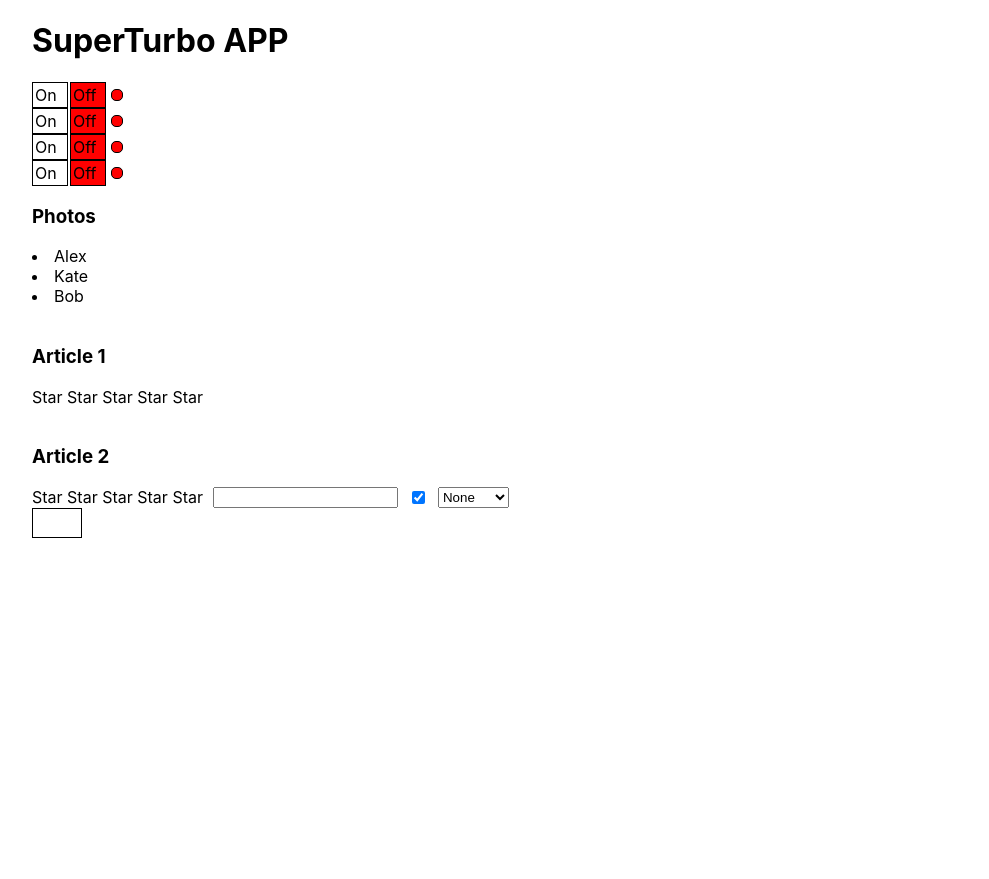
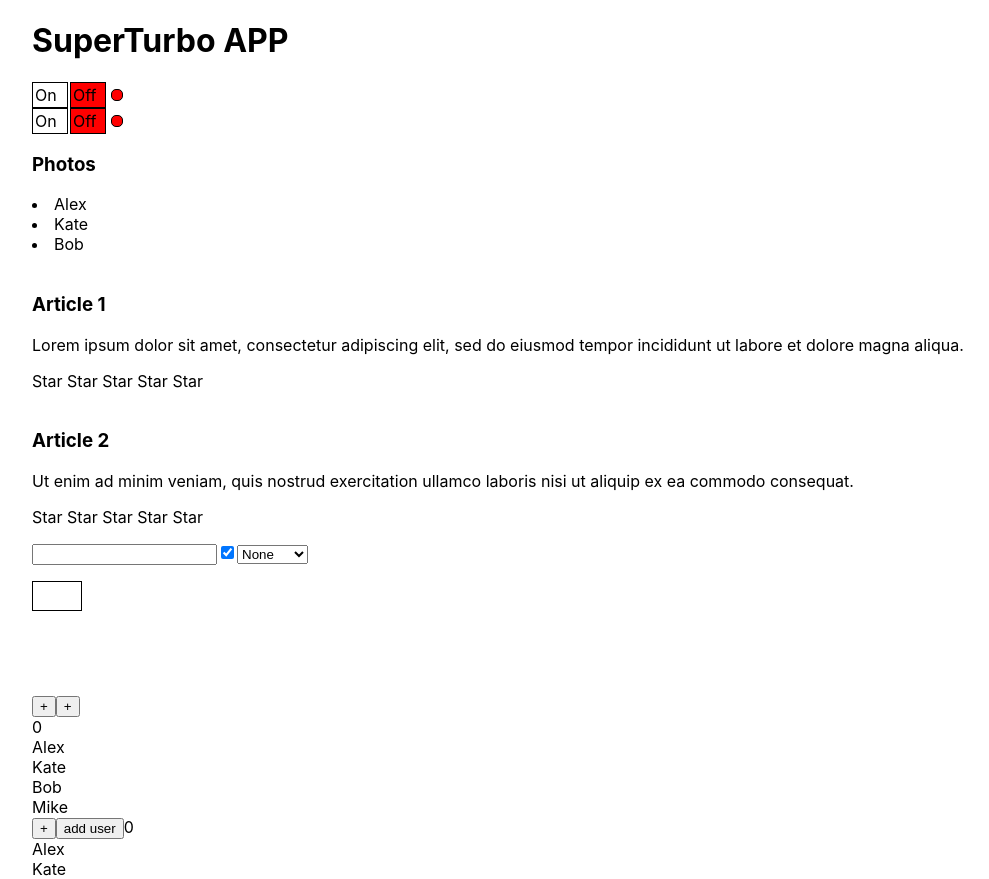
Before and after one commit to AlexBalew/Buttons-toggles-etc, a React (Create React App) app: page / in a window 1280 px wide. Shown: the whole page, without its empty margins (18-1007 px from the left). Before the commit the page ends 800 px from the top, so only its background shows below. Built offline with nearby package versions, Linux system fonts and the light colour scheme.

Commit message:
Added some examples of React.memo and useMemo usage.

```diff
--- a/src/App.css
+++ b/src/App.css
@@ -6,3 +6,7 @@
     display: flex;
     gap: 10px;
 }
+
+.select {
+    display:inline-grid;
+}
--- a/src/App.tsx
+++ b/src/App.tsx
@@ -2,61 +2,82 @@ import React, {useReducer, useState} from 'react';
 import './App.css';
 import PageTitle from "./Components/AppTitle/AppTitle";
 import {OnOff} from "./Components/OnOff/OnOff";
-import ControlledAccordion from "./Components/Accordion/Accordion";
-import {UncontrolledRating} from "./Components/Rating/Rating";
+import {Rating} from "./Components/Rating/Rating";
 import ControlledCheckBox from "./Components/Input/CheckBox";
 import ControlledSelect from "./Components/Input/ControlledSelect";
 import ControlledInput from './Components/Input/Input';
 import {SelectSpan} from "./Components/Select/SelectSpan";
 import {reducer, TOGGLE_CONSTANT} from "./Components/Accordion/AccordionComps/Reducer";
+import {Example} from "./Components/RMemo/ReactMemoExample";
+import Accordion from "./Components/Accordion/Accordion";
+import {ReactMemoUsage} from "./Components/UMemo/UseMemo";
 
 
-//func declaration
 function App() {
 
     //let [ratingValue, setRatingValue] = useState<RatingValueType>(3)
+    //let [collapsed, setCollapsed] = useState(true)
 
-    //let [collapsed, setCollapsed] = useState(true)
     let [collapsed, dispatch] = useReducer(reducer, false)
-
     let [value, setValue] = useState(null)
 
+    const AccordionMemo = React.memo(Accordion)
+    const SelectMemo = React.memo(ControlledSelect)
+    const InputMemo = React.memo(ControlledInput)
+    const CheckboxMemo = React.memo(ControlledCheckBox)
+    const OnOffMemo = React.memo(OnOff)
+    const RatingMemo = React.memo(Rating)
+    const SelectSpanMemo = React.memo(SelectSpan)
 
 
     return (
         <div className='wrapper'>
             <PageTitle title={'SuperTurbo APP'}/>
 
-            <OnOff on={false}/>
-            <OnOff on={false}/>
-            <OnOff on={false}/>
-            <OnOff on={false}/>
+            <OnOffMemo on={false}/>
+            <OnOffMemo on={false}/>
 
-            <ControlledAccordion titleValue={'Photos'} collapsed={collapsed} setCollapsed={()=>{dispatch({type: TOGGLE_CONSTANT})}} items={['Alex', 'Kate', 'Bob']}/>
-           {/* <ControlledAccordion titleValue={'Photos'} collapsed={collapsed} setCollapsed={setCollapsed} items={['Alex', 'Kate', 'Bob']}/>
-            <ControlledAccordion titleValue={'Videos'} collapsed={collapsed} setCollapsed={setCollapsed} items={['sss', 'ggg', 'hhj']} />*/}
-            <br/>
+            <AccordionMemo titleValue={'Photos'}
+                       collapsed={collapsed}
+                       setCollapsed={()=>{dispatch({type: TOGGLE_CONSTANT})}}
+                       items={['Alex', 'Kate', 'Bob']}/>
+                       <br/>
 
 
             <h3>Article 1</h3>
+            <p>
+                Lorem ipsum dolor sit amet, consectetur adipiscing elit,
+                sed do eiusmod tempor incididunt ut labore et dolore magna aliqua.
+            </p>
             <div className='star'>
-                <UncontrolledRating/>
+                <RatingMemo />
             </div>
             <br/>
 
             <h3>Article 2</h3>
+            <p>Ut enim ad minim veniam, quis nostrud exercitation
+                ullamco laboris nisi ut aliquip ex ea commodo consequat.</p>
             <div className='star'>
+                <RatingMemo />
+            </div>
+            <p>
+                <InputMemo />
+                <CheckboxMemo/>
+                <SelectMemo />
+            </p>
 
-                <UncontrolledRating/>
-                <ControlledInput />
-                <ControlledCheckBox/>
-                <ControlledSelect />
-            </div>
-            <div>
-                <SelectSpan value={value} onChange={setValue} items={[
+            <div className='select'>
+                <SelectSpanMemo value={value} onChange={setValue} items={[
                     {value: '1', title: 'Minsk'},
                     {value: '2', title: 'Gomel'},
                     {value: '3', title: 'Brest'}]} />
+                <br/>
+                <br/>
+                <br/>
+                <br/>
+                <Example />
+                <ReactMemoUsage />
+
             </div>
         </div>
     );
--- a/src/Components/Accordion/Accordion.tsx
+++ b/src/Components/Accordion/Accordion.tsx
@@ -9,15 +9,16 @@ type AccordionPropsType = {
     items: string[]
 }
 
+const AccordionTitleMemo = React.memo(AccordionTitle)
+const AccordionBodyMemo = React.memo(AccordionBody)
 
-
-function UncontrolledAccordion(props: AccordionPropsType) {
+function Accordion(props: AccordionPropsType) {
 
     return <div>
-        <AccordionTitle title={props.titleValue} setCollapsed={props.setCollapsed}
+        <AccordionTitleMemo title={props.titleValue} setCollapsed={props.setCollapsed}
                         collapsed={props.collapsed === false}/>
-        {!props.collapsed && <AccordionBody items={props.items}/>}
+        {!props.collapsed && <AccordionBodyMemo items={props.items}/>}
     </div>
 }
 
-export default UncontrolledAccordion
+export default Accordion
--- /dev/null
+++ b/src/Components/RMemo/ReactMemoExample.tsx
@@ -0,0 +1,38 @@
+import React, {useState} from "react";
+
+
+const NewMessageCounter = ( props: {count: number}) => {
+    return <div>{props.count}</div>
+}
+
+const AllUsers = ( props: {users: Array<string>}) => {
+    return <div>
+        {props.users.map((u, i) => <div key={i}>{u}</div>)}
+    </div>
+}
+
+const Users = React.memo(AllUsers)
+const MessageCounter = React.memo(NewMessageCounter)
+
+export const Example = () => {
+    const [counter, setCounter] = useState(0)
+    const [users, setUsers] = useState([
+        'Alex', 'Kate', 'Bob', 'Mike'
+    ])
+
+    const addUser = () => {
+        const newUsers = [...users, 'Neal']
+        setUsers(newUsers)
+    }
+
+
+
+    return <div className='e'>
+
+    <button onClick={()=> setCounter(counter+1)}>+</button>
+    <button onClick={addUser}>+</button>
+        <MessageCounter count={counter}/>
+        <Users users={users} />
+    </div>
+
+}
--- a/src/Components/Rating/Rating.tsx
+++ b/src/Components/Rating/Rating.tsx
@@ -8,9 +8,9 @@ export type ButtonTitleType = {
 }
 
 
-export function UncontrolledRating(props: ButtonTitleType) {
+export function Rating(props: ButtonTitleType) {
 
-    //код для выделения жирным отдельной конкретной компоненты Star
+    //код для выделения отдельной конкретной компоненты Star
 
     /*
         let [selected, setSelected] = useState(true)
@@ -27,16 +27,17 @@ export function UncontrolledRating(props: ButtonTitleType) {
     }
     */
 
+    const StarMemo = React.memo(Star)
 
     let [value, setValue] = useState<RatingValueType>(props.defaultValue ? props.defaultValue : 0)
 
     return (
         <div>
-            <Star selected={value > 0} setValue={setValue} value={1}/>
-            <Star selected={value > 1} setValue={setValue} value={2}/>
-            <Star selected={value > 2} setValue={setValue} value={3}/>
-            <Star selected={value > 3} setValue={setValue} value={4}/>
-            <Star selected={value > 4} setValue={setValue} value={5}/>
+            <StarMemo selected={value > 0} setValue={setValue} value={1}/>
+            <StarMemo selected={value > 1} setValue={setValue} value={2}/>
+            <StarMemo selected={value > 2} setValue={setValue} value={3}/>
+            <StarMemo selected={value > 3} setValue={setValue} value={4}/>
+            <StarMemo selected={value > 4} setValue={setValue} value={5}/>
         </div>
     )
 }
--- a/src/Components/Select/SelectSpan.tsx
+++ b/src/Components/Select/SelectSpan.tsx
@@ -59,7 +59,7 @@ export function SelectSpan(props: SelectPropsType) {
     }
 
     return (
-        <div>
+        <div className='c'>
             <div className={s.select} onKeyUp={onKeyUp} tabIndex={0}>
                 <span onBlur={viewMode}
                     className={s.main}
--- /dev/null
+++ b/src/Components/UMemo/UseMemo.tsx
@@ -0,0 +1,36 @@
+import React, {useMemo, useState} from "react";
+
+
+const AllUsers = ( props: {users: Array<string>}) => {
+    return <div>
+        {props.users.map((u, i) => <div key={i}>{u}</div>)}
+    </div>
+}
+
+const Users = React.memo(AllUsers)
+
+export const ReactMemoUsage = () => {
+    const [counter, setCounter] = useState(0)
+    const [users, setUsers] = useState([
+        'Alex', 'Kate', 'Bob', 'Mike'
+    ])
+
+    const newArray = useMemo( () => {
+        console.log('users rerendered')
+        return users.filter(u => u.toLowerCase().indexOf('a') > -1)
+    }, [users] )
+
+    const addUser = () => {
+        const newUsers = [...users, 'Neal']
+        setUsers(newUsers)
+    }
+
+
+    return <div className='e'>
+
+        <button onClick={() => setCounter(counter + 1)}>+</button>
+        <button onClick={addUser}>add user</button>
+        {counter}
+        <Users users={newArray}/>
+    </div>
+}
```
Also changed, not shown: 1 other file (tests, documents, lock files or other folders).
